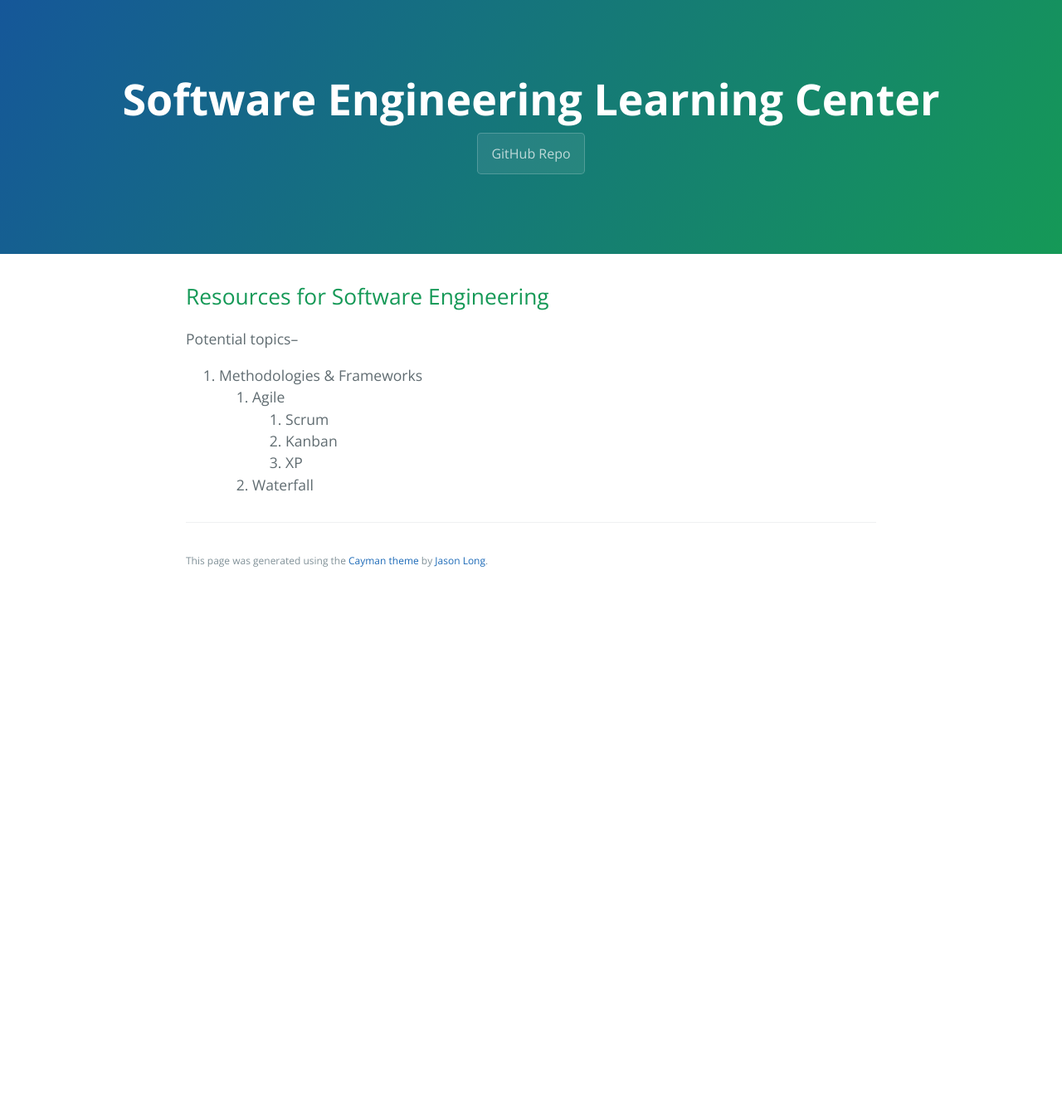
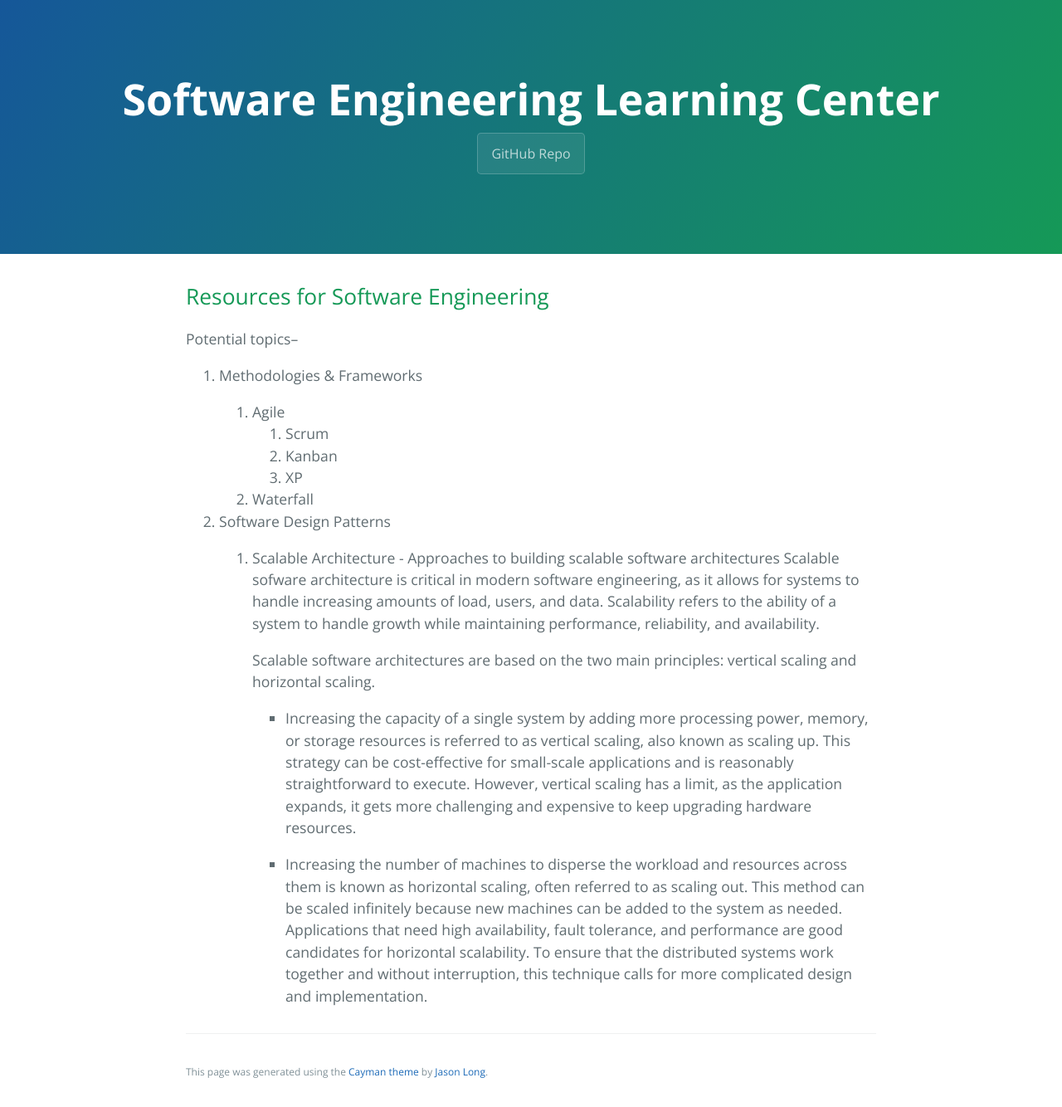
Before and after one commit to learning-software-engineering/learning-software-engineering.github.io, a Jekyll site: the page built from Topics/Software_Engineering.md, in a window 1280 px wide. Shown: the whole page at 83% size. Built offline with Jekyll 4.4.1, drawn with Linux system fonts in a browser that asks for light colours; our own code applies the rules of GitHub Pages for plain Markdown files; before the commit the page ends 900 px from its top, so only the background shows below that.

Commit message:
added scalablility principles

```diff
--- a/Topics/Software_Engineering.md
+++ b/Topics/Software_Engineering.md
@@ -3,8 +3,20 @@
 Potential topics--
 
 1. Methodologies & Frameworks
+
     1. Agile
         1. Scrum
         2. Kanban
         3. XP
     2. Waterfall
+
+2. Software Design Patterns
+
+    1. Scalable Architecture - Approaches to building scalable software architectures
+       Scalable sofware architecture is critical in modern software engineering, as it allows for systems to handle increasing amounts of load, users, and data. Scalability refers to the ability of a system to handle growth while maintaining performance, reliability, and availability.
+
+        Scalable software architectures are based on the two main principles: vertical scaling and horizontal scaling.
+
+        - Increasing the capacity of a single system by adding more processing power, memory, or storage resources is referred to as vertical scaling, also known as scaling up. This strategy can be cost-effective for small-scale applications and is reasonably straightforward to execute. However, vertical scaling has a limit, as the application expands, it gets more challenging and expensive to keep upgrading hardware resources.
+
+        - Increasing the number of machines to disperse the workload and resources across them is known as horizontal scaling, often referred to as scaling out. This method can be scaled infinitely because new machines can be added to the system as needed. Applications that need high availability, fault tolerance, and performance are good candidates for horizontal scalability. To ensure that the distributed systems work together and without interruption, this technique calls for more complicated design and implementation.
```
